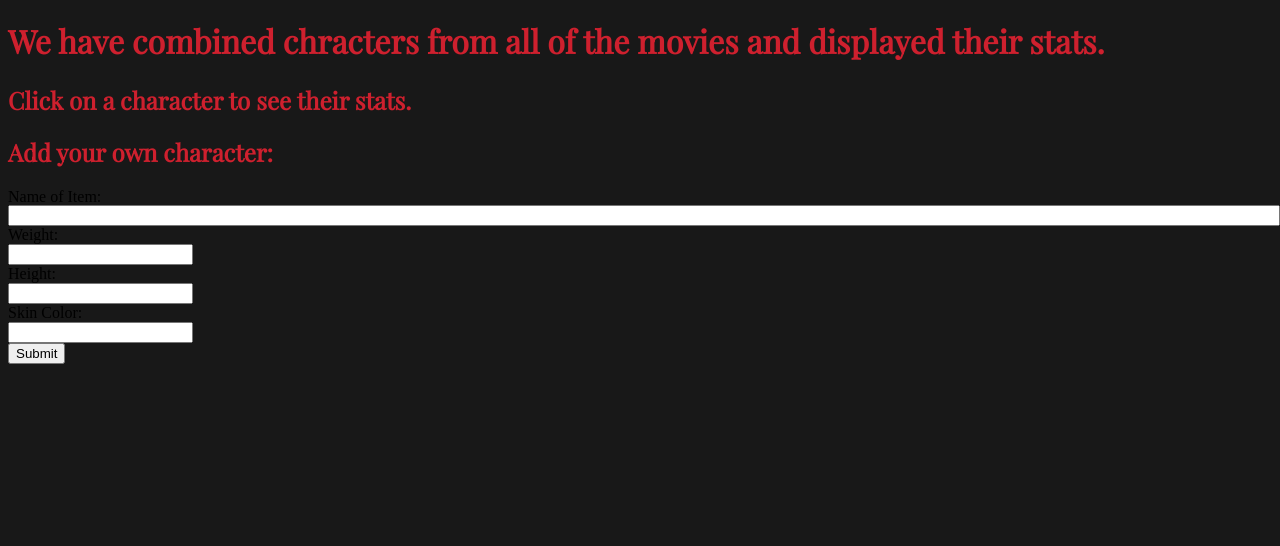
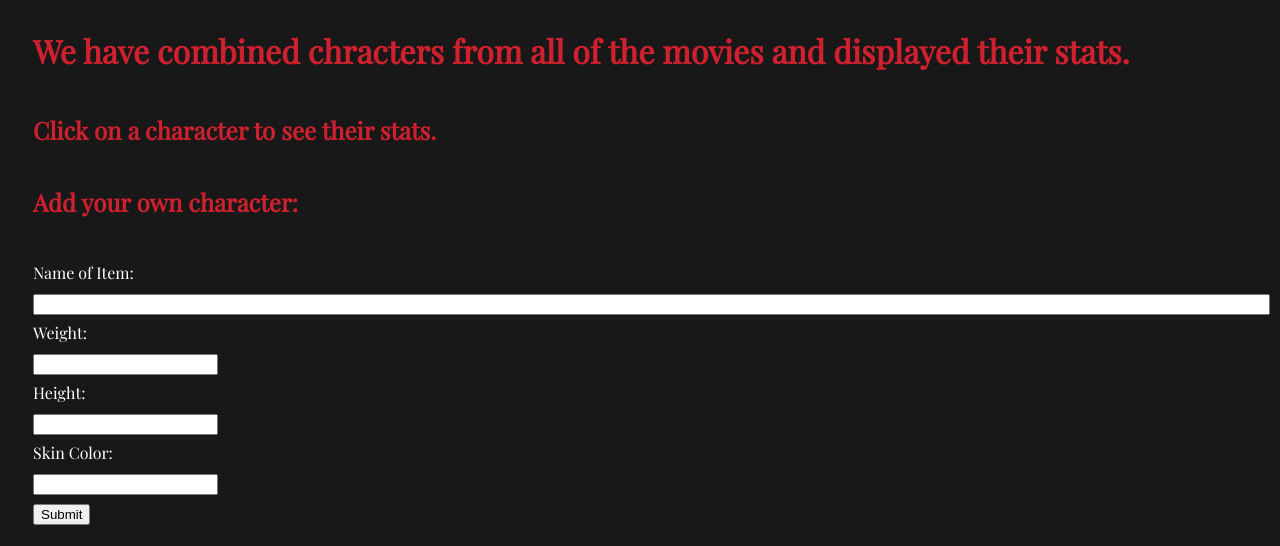
Before and after one commit to powellgirl/BaseballCards, a plain HTML site: page index.html in a window 1280 px wide. Shown: the part 314-860 px from the top of the page. Before the commit the page ends 800 px from the top, so only its background shows below. Drawn offline with nearby package versions, Linux system fonts and the light colour scheme; no server answers.

Commit message:
trying to append

```diff
--- a/main.css
+++ b/main.css
@@ -15,11 +15,21 @@ header {
 h1 {
   font-family: 'Playfair Display', serif;
   color:#ce202e;
+  padding: 10px 10px 10px 25px;
 }
 
 h2 {
   font-family: 'Playfair Display', serif;
   color:#ce202e;
+  padding: 10px 10px 10px 25px;
+}
+
+.form-card {
+  font-family: 'Playfair Display', serif;
+  color:white;
+  padding: 10px 10px 10px 25px;
+  line-height: 30px;
+
 }
 
 #container {
```
